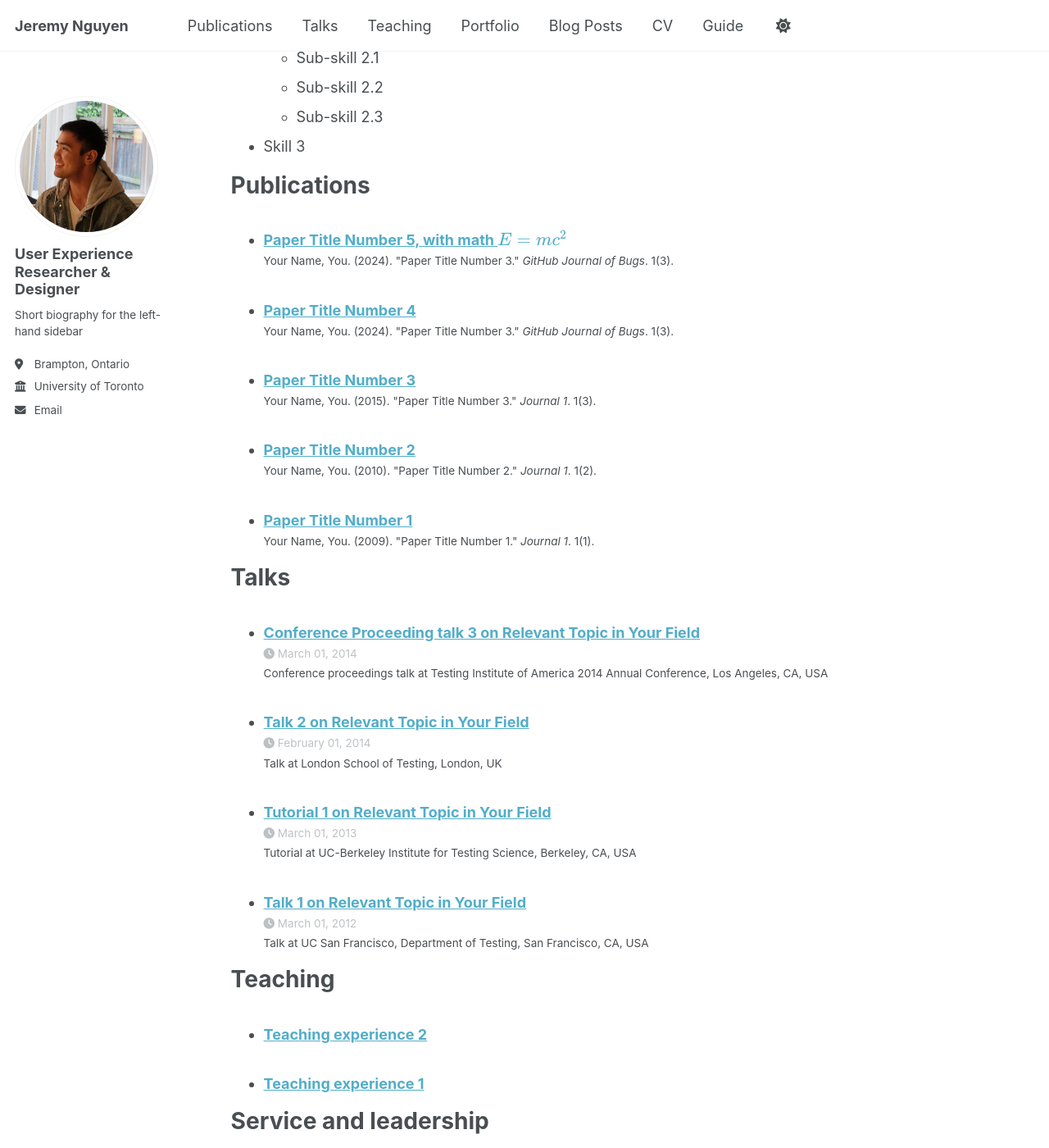
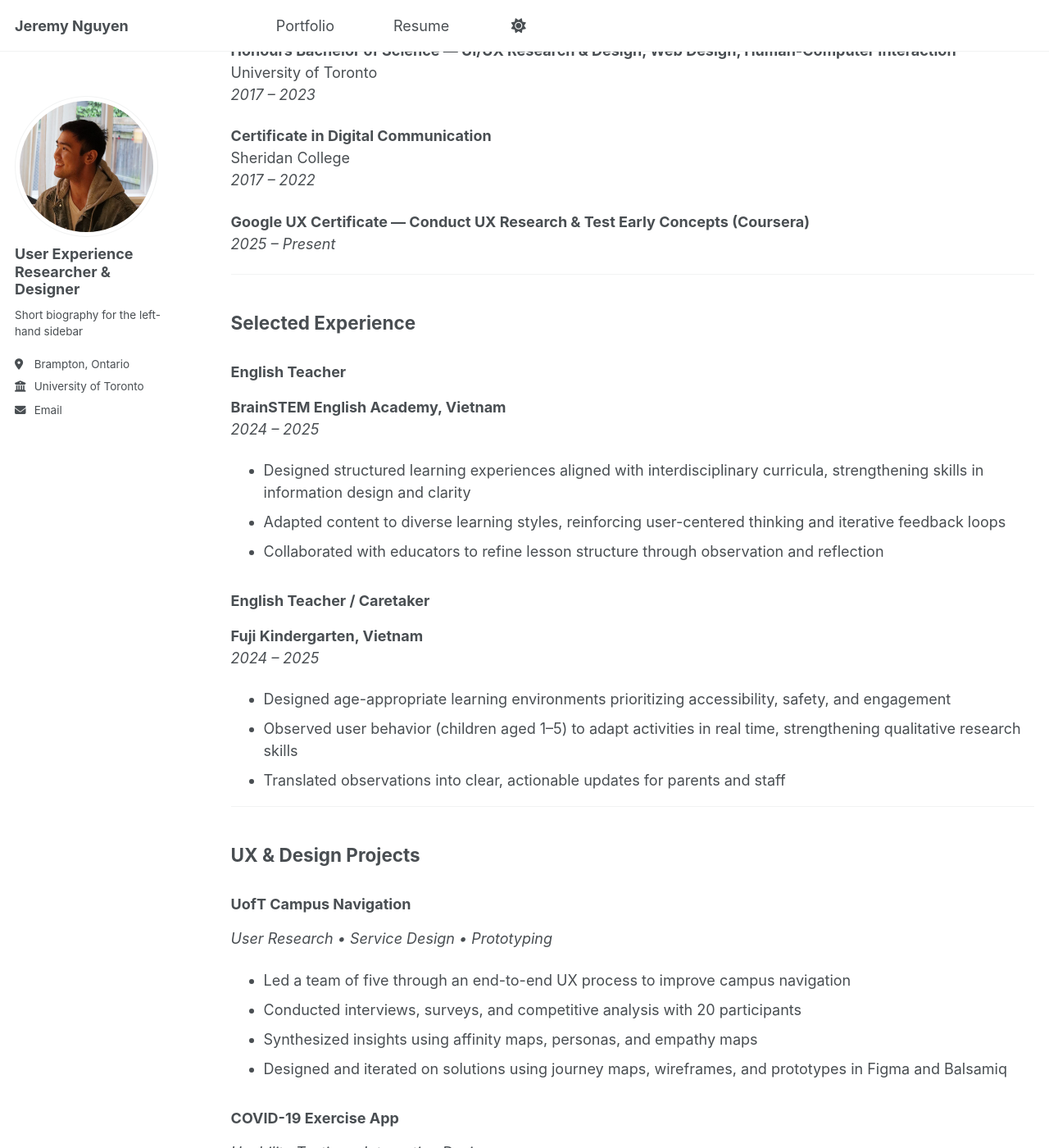
Before and after one commit to JeremyNguyenUXR/jeremynguyenuxr.github.io, a Jekyll site: the page built from _pages/cv.md, in a window 1280 px wide and 1400 px high, scrolled down 870 px. Shown: the whole window at 82% size. Built offline with Jekyll 4.4.1, drawn with Linux system fonts in a browser that asks for light colours; a script that is not in the unit is left out; some of the changed text lies outside the part shown.

Commit message:
Completed resume and portfolio items; added files for CCT380 and CCT477 assignments.

```diff
--- a/_pages/cv.md
+++ b/_pages/cv.md
@@ -1,6 +1,6 @@
 ---
 layout: archive
-title: "CV"
+title: "Resume"
 permalink: /cv/
 author_profile: true
 redirect_from:
@@ -9,56 +9,92 @@ redirect_from:
 
 {% include base_path %}
 
-Education
-======
-* Ph.D in Version Control Theory, GitHub University, 2018 (expected)
-* M.S. in Jekyll, GitHub University, 2014
-* B.S. in GitHub, GitHub University, 2012
+# Jeremy Nguyen
 
-Work experience
-======
-* Spring 2024: Academic Pages Collaborator
-  * GitHub University
-  * Duties includes: Updates and improvements to template
-  * Supervisor: The Users
+Brampton, ON, Canada
+**Email:** jeremynguyen792@gmail.com
+**Phone:** 437-383-2085
 
-* Fall 2015: Research Assistant
-  * GitHub University
-  * Duties included: Merging pull requests
-  * Supervisor: Professor Hub
+---
 
-* Summer 2015: Research Assistant
-  * GitHub University
-  * Duties included: Tagging issues
-  * Supervisor: Professor Git
+## UX Research & Design Profile
 
-Skills
-======
-* Skill 1
-* Skill 2
-  * Sub-skill 2.1
-  * Sub-skill 2.2
-  * Sub-skill 2.3
-* Skill 3
+*UX-focused researcher and designer with a strong foundation in human-centered design, qualitative research, and usability testing. Experienced in translating complex user needs into actionable design solutions through research synthesis, wireframing, and iterative prototyping. Background in education strengthens facilitation, communication, and empathy-driven design.*
 
-Publications
-======
-  <ul>{% for post in site.publications reversed %}
-    {% include archive-single-cv.html %}
-  {% endfor %}</ul>
+---
 
-Talks
-======
-  <ul>{% for post in site.talks reversed %}
-    {% include archive-single-talk-cv.html  %}
-  {% endfor %}</ul>
+## Core Skills
 
-Teaching
-======
-  <ul>{% for post in site.teaching reversed %}
-    {% include archive-single-cv.html %}
-  {% endfor %}</ul>
+- **UX Research:** User interviews, surveys, usability testing, heuristic evaluation, affinity mapping, personas, journey mapping
+- **Design & Prototyping:** Wireframing, prototyping, interaction design, information architecture
+- **Tools:** Figma, FigJam, Balsamiq, Adobe Photoshop, Adobe Illustrator, Tableau, Google Analytics
+- **Technical:** HTML, CSS, Bootstrap, Git, Java, Python
+- **Collaboration:** Workshop facilitation, stakeholder communication, cross-functional teamwork
 
-Service and leadership
-======
-* Currently signed in to 43 different slack teams
+---
+
+## Education
+
+**Honours Bachelor of Science — UI/UX Research & Design, Web Design, Human-Computer Interaction**
+University of Toronto
+*2017 – 2023*
+
+**Certificate in Digital Communication**
+Sheridan College
+*2017 – 2022*
+
+**Google UX Certificate — Conduct UX Research & Test Early Concepts (Coursera)**
+*2025 – Present*
+
+---
+
+## Selected Experience
+
+### English Teacher
+**BrainSTEM English Academy, Vietnam**
+*2024 – 2025*
+
+- Designed structured learning experiences aligned with interdisciplinary curricula, strengthening skills in information design and clarity
+- Adapted content to diverse learning styles, reinforcing user-centered thinking and iterative feedback loops
+- Collaborated with educators to refine lesson structure through observation and reflection
+
+### English Teacher / Caretaker
+**Fuji Kindergarten, Vietnam**
+*2024 – 2025*
+
+- Designed age-appropriate learning environments prioritizing accessibility, safety, and engagement
+- Observed user behavior (children aged 1–5) to adapt activities in real time, strengthening qualitative research skills
+- Translated observations into clear, actionable updates for parents and staff
+
+---
+
+## UX & Design Projects
+
+### UofT Campus Navigation
+*User Research • Service Design • Prototyping*
+
+- Led a team of five through an end-to-end UX process to improve campus navigation
+- Conducted interviews, surveys, and competitive analysis with 20 participants
+- Synthesized insights using affinity maps, personas, and empathy maps
+- Designed and iterated on solutions using journey maps, wireframes, and prototypes in Figma and Balsamiq
+
+### COVID-19 Exercise App
+*Usability Testing • Interaction Design*
+
+- Planned and executed usability testing sessions following ethical research standards
+- Identified usability issues through heuristic evaluation and task-based testing
+- Translated findings into iterative prototype improvements
+
+### Lincoln Vehicle Dashboard — UX Case Study
+*Heuristic Evaluation • Interaction Design*
+
+- Evaluated an in-vehicle interface using Nielsen’s usability heuristics
+- Redesigned malfunctioning controls to improve visibility, affordance, and feedback
+- Recommended improvements to testing realism and scenario coverage
+
+### Road Rail-Guard Redesign — UX Research Case Study
+*Research Synthesis • Workshop Facilitation*
+
+- Conducted contextual and secondary research to identify user pain points
+- Facilitated card-sorting workshops to generate low-cost, high-impact solutions
+- Scaled insights using geographical data analysis
```
Also changed, not shown: _data/navigation.yml (+11 -11 lines), _portfolio/portfolio-1.md (+5 -0 lines), _portfolio/portfolio-2.md (+6 -0 lines), images/Portfolio2_Images/banner.webp (added), 4 other files.
